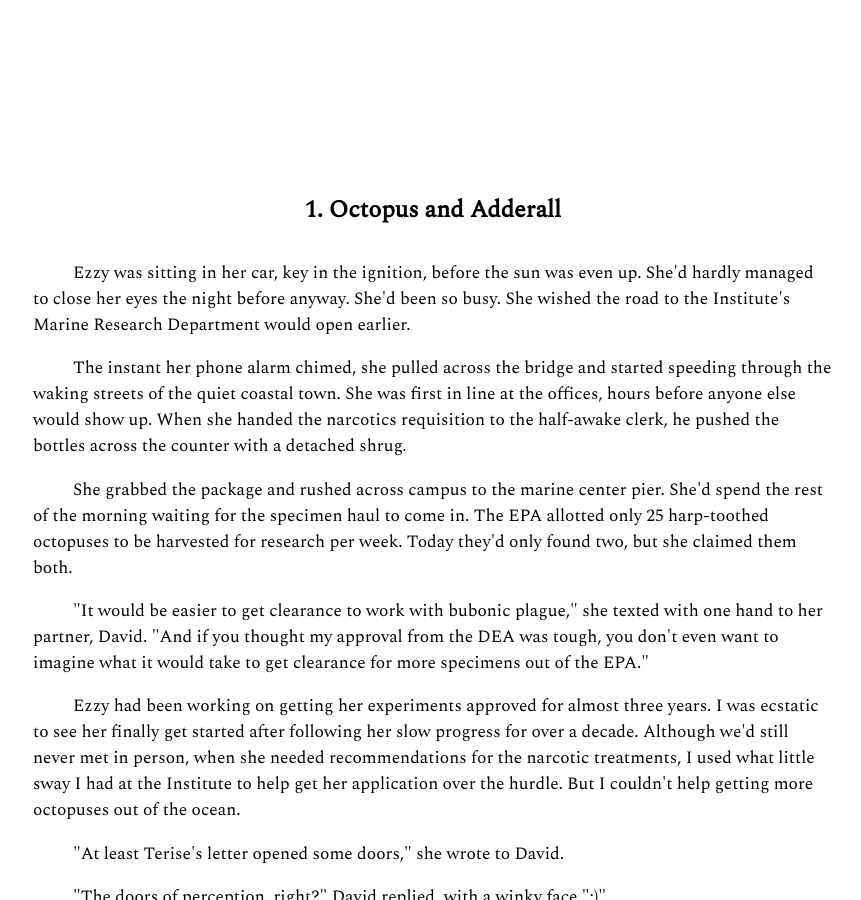
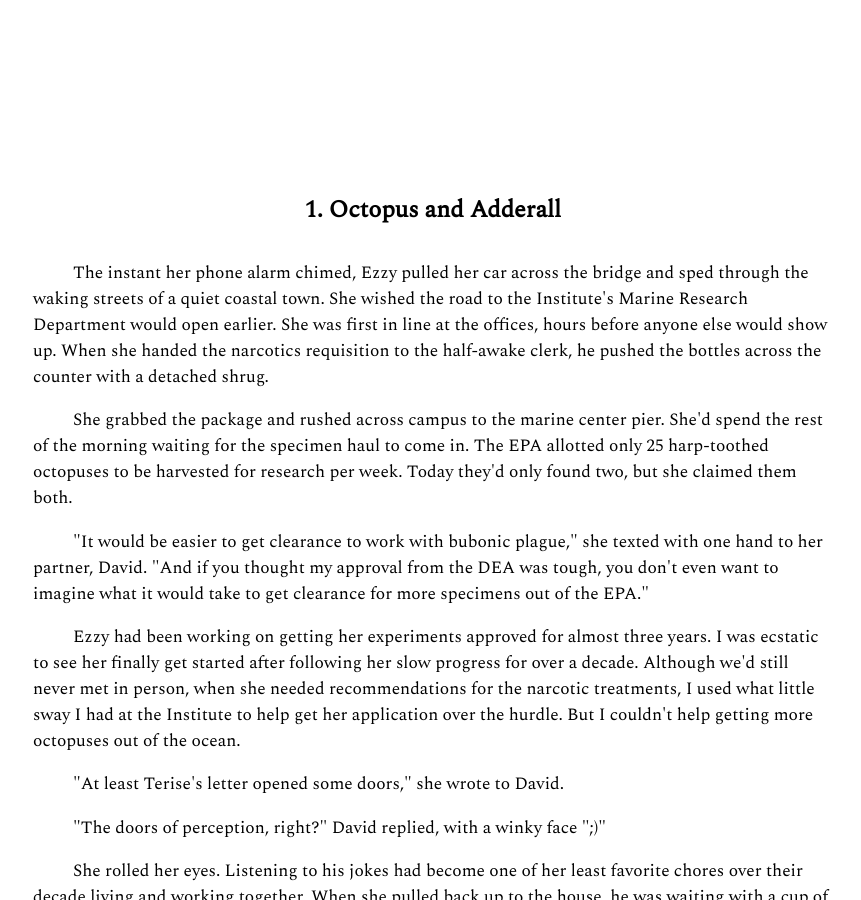
Before and after one commit to tcruven/n, a Jekyll site: the page built from index.html, in a window 1280 px wide and 900 px high, scrolled down 405 px. Shown: the whole window, without its empty margins (207-1068 px from the left). Built offline with Jekyll 4.4.1, drawn with Linux system fonts in a browser that asks for light colours; nearby versions of some CDN libraries; some web fonts are replaced.

Commit message:
Update index.html

```diff
--- a/index.html
+++ b/index.html
@@ -35,10 +35,7 @@
 <br><h4 id='ch1'>1. Octopus and Adderall</h4>
 
 <p>
-Ezzy was sitting in her car, key in the ignition, before the sun was even up. She'd hardly managed to close her eyes the night before anyway. She'd been so busy. She wished the road to the Institute's Marine Research Department would open earlier.
-</p>
-<p>
-The instant her phone alarm chimed, she pulled across the bridge and started speeding through the waking streets of the quiet coastal town. She was first in line at the offices, hours before anyone else would show up.  When she handed the narcotics requisition to the half-awake clerk, he pushed the bottles across the counter with a detached shrug.
+The instant her phone alarm chimed, Ezzy pulled her car across the bridge and sped through the waking streets of a quiet coastal town. She wished the road to the Institute's Marine Research Department would open earlier.  She was first in line at the offices, hours before anyone else would show up.  When she handed the narcotics requisition to the half-awake clerk, he pushed the bottles across the counter with a detached shrug.
 </p>
 <p>
 She grabbed the package and rushed across campus to the marine center pier.  She'd spend the rest of the morning waiting for the specimen haul to come in.  The EPA allotted only 25 harp-toothed octopuses to be harvested for research per week. Today they'd only found two, but she claimed them both.
```
